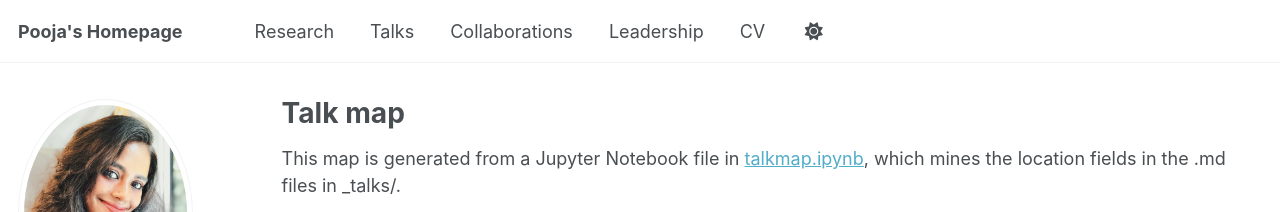
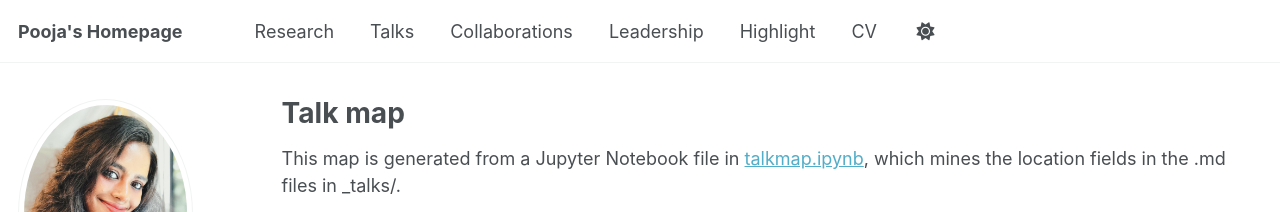
Before and after one commit to pooja-badgujar/pooja, a Jekyll site: the page built from _pages/talkmap.html, in a window 1280 px wide. Shown: the top 212 px of the page. Built offline with Jekyll 4.4.1, drawn with Linux system fonts in a browser that asks for light colours; nearby versions of some CDN libraries; some web fonts are replaced; a script that is not in the unit is left out.

Commit message:
Update navigation.yml

```diff
--- a/_data/navigation.yml
+++ b/_data/navigation.yml
@@ -20,5 +20,8 @@ main:
   - title: "Leadership"
     url: /leadership/
 
+  - title: "Highlight"
+    url: /featured_highlight/
+
   - title: "CV"
     url: /cv/
```
